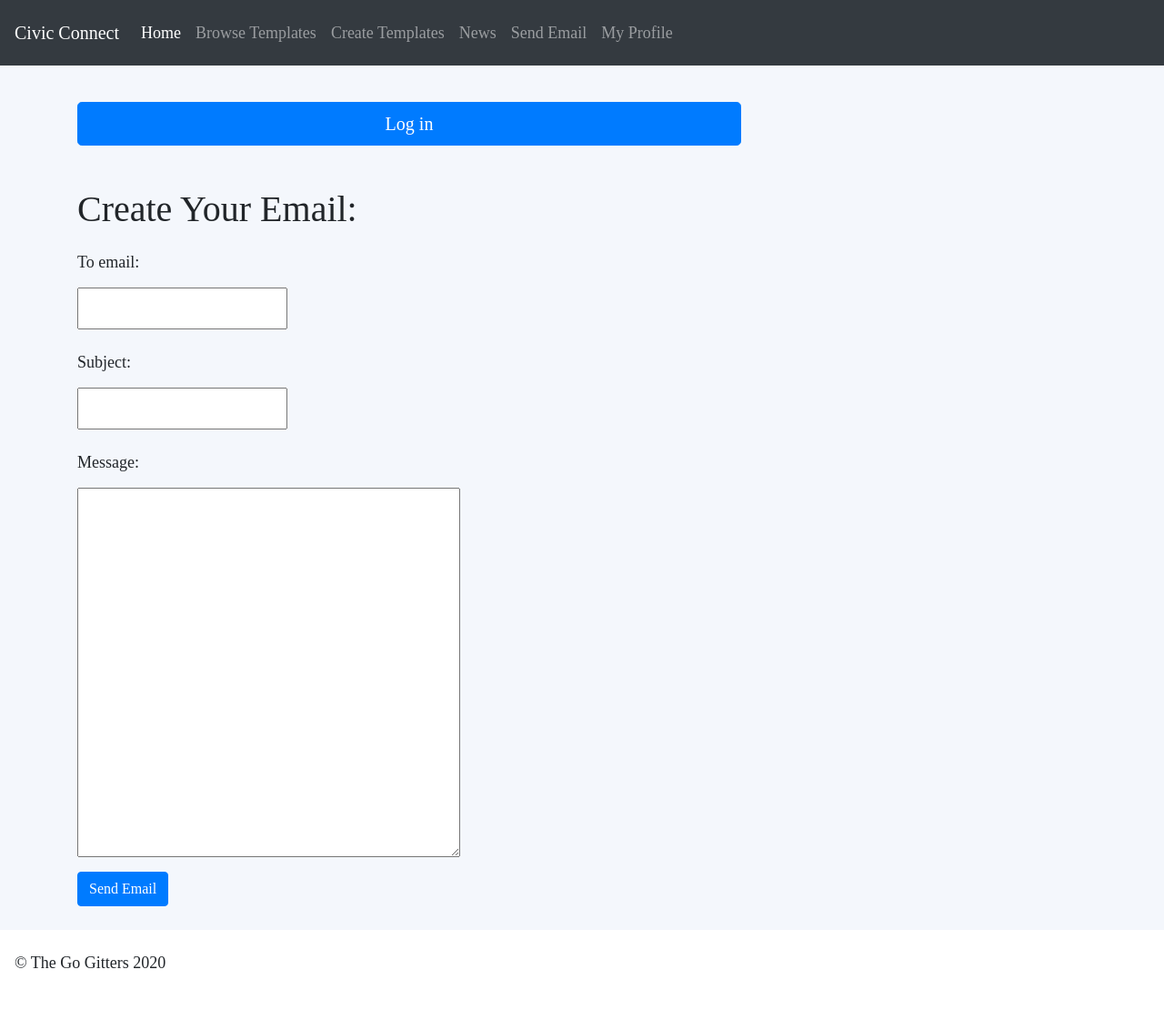
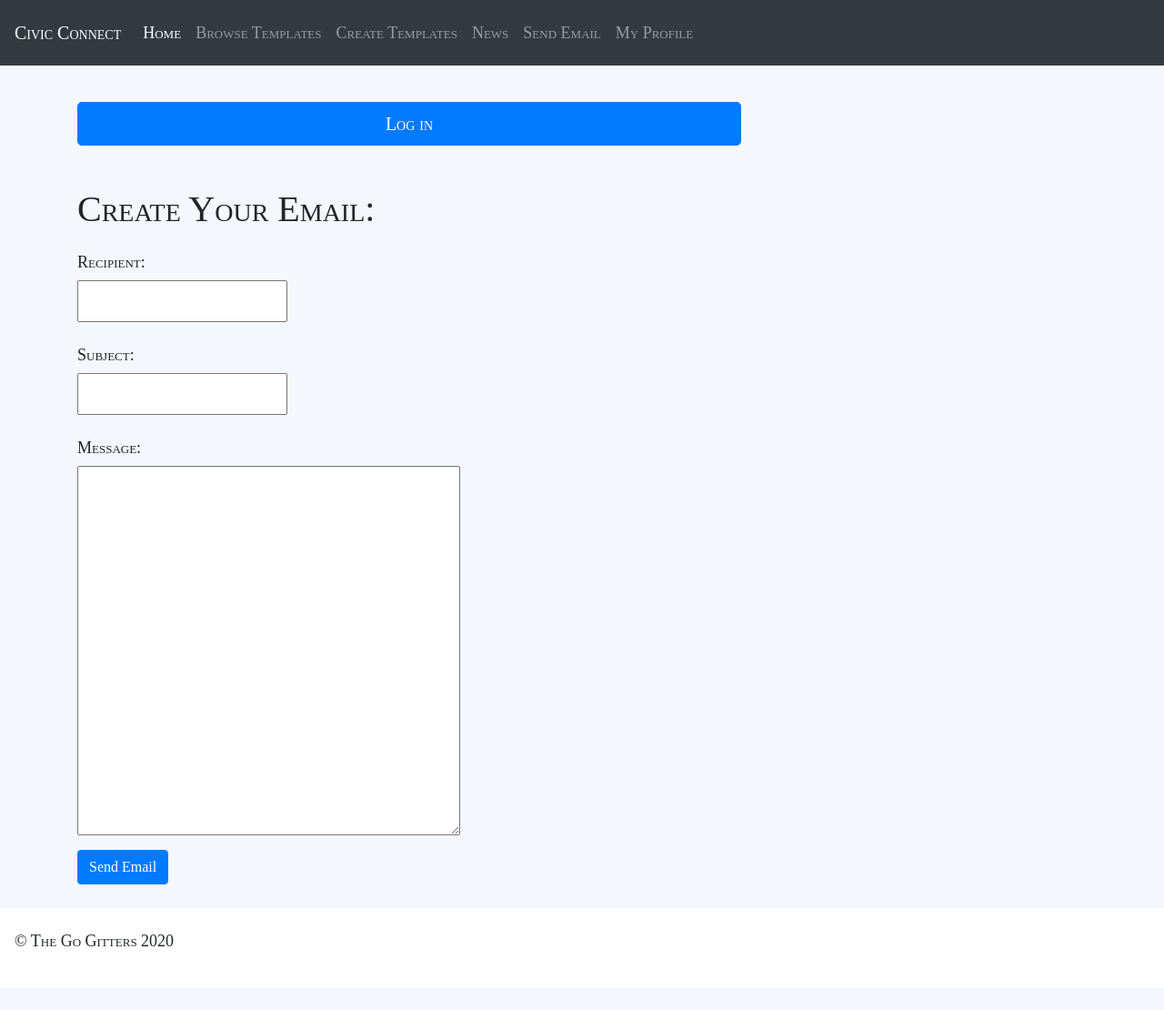
Before and after one commit to AnthonyEsquivel/CivicConnect, a Django app: page /contact/ in a window 1280 px wide. Shown: the whole page at 91% size. After the commit the page ends 1040 px from the top, so only its background shows below. Run offline with Django 3.2, Linux system fonts and the light colour scheme; some libraries are stand-ins or nearby versions.

Commit message:
Some styling changes

```diff
--- a/mainapp/static/style.css
+++ b/mainapp/static/style.css
@@ -1,25 +1,31 @@
 p {
   font: normal normal 18px/40px Poppins;
+  font-variant: small-caps;
 }
 
 a {
   font: normal normal 18px/40px Poppins;
+  font-variant: small-caps;
 }
 
 h1 {
   font: normal normal 400 40px/60px Poppins;
+  font-variant: small-caps;
 }
 
 h2 {
   font: normal normal 600 30px/42px Poppins;
+  font-variant: small-caps;
 }
 
 nav {
   font: normal normal 15px/30px Poppins;
+  font-variant: small-caps;
 }
 
 .button {
   font: normal normal 18px/40px Poppins;
+  font-variant: small-caps;
 }
 
 .button2 {
--- a/mainapp/templates/mainapp/base.html
+++ b/mainapp/templates/mainapp/base.html
@@ -71,7 +71,7 @@
         <div class="row">
             <div class="col-md-8">
                 {% if user.is_authenticated %}
-                <p>Welcome, {{ user.username }} !</p>
+                <p>Welcome, {{ user.first_name }}!</p>
                 <!-- <a class="btn btn-primary btn-lg btn-block" href="{% url 'logout' %}">Log out</a> -->
                 {% else %}
                   <a class="btn btn-primary btn-lg btn-block" href="{% provider_login_url 'google' %}">Log in</a>
--- a/mainapp/templates/mainapp/profile.html
+++ b/mainapp/templates/mainapp/profile.html
@@ -12,7 +12,7 @@
     <h3>My Information</h3>
      <br>
     <!-- user information -->
-    <h5> {{ user }} </h5>
+    <h5> {{ user.get_full_name }} </h5>
     <a>Email: {{user.email}}</a>
      <br> <br>
     <h3>My Templates</h3>
--- a/mainapp/templates/mainapp/sendEmail.html
+++ b/mainapp/templates/mainapp/sendEmail.html
@@ -7,21 +7,21 @@
     {% csrf_token %}
     <!--Template Name Box-->
     <div class="form-group text-left">
-        <label>To email:</label>
+        <a>Recipient:</a>
         <br>
 <!--        <input type="text" class="form-control" name="temp_name" placeholder="Enter name">-->
         {{form.to_email}}
     </div>
     <!--Template Description Box-->
     <div class="form-group text-left">
-        <label>Subject:</label>
+        <a>Subject:</a>
         <br>
 <!--        <input type="textarea" class="form-control" name="temp_description" row="2"></input>-->
         {{form.subject}}
     </div>
     <!--Template Text Box-->
     <div class="form-group text-left">
-        <label>Message:</label>
+        <a>Message:</a>
         <br>
 <!--        <textarea class="form-control" name="temp_text" rows="15"></textarea>-->
         {{form.message}}
```
